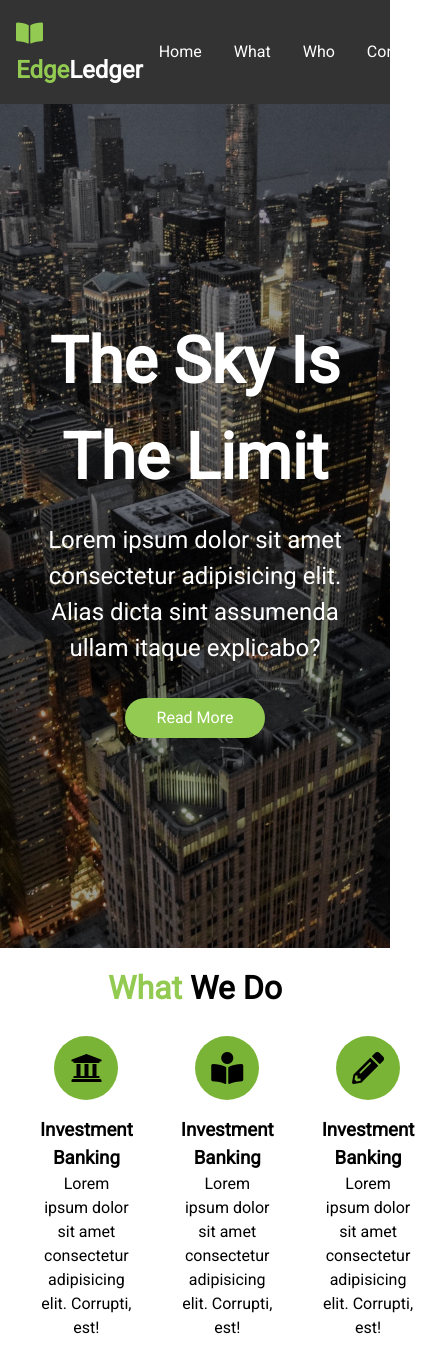
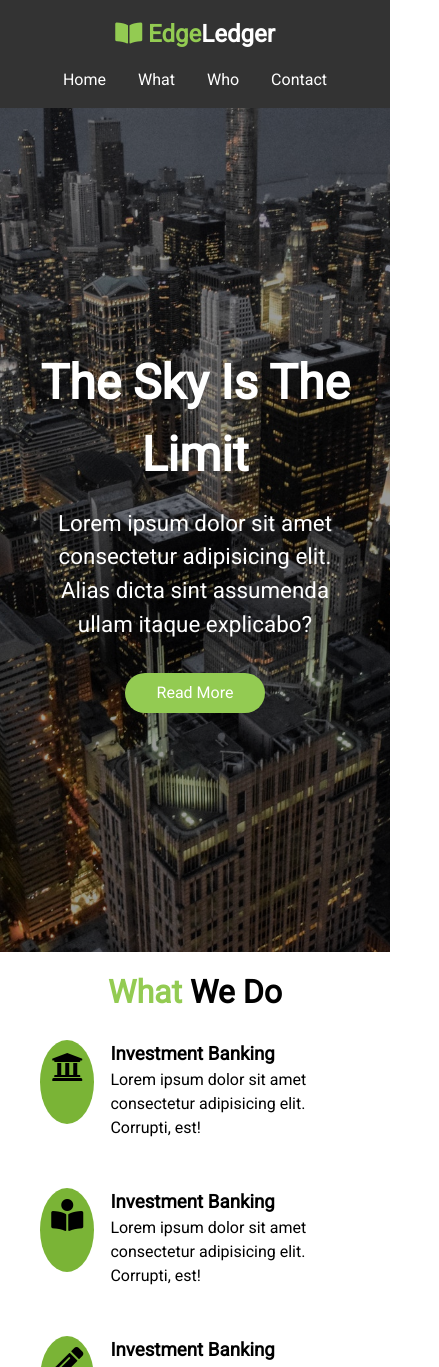
Before and after one commit to anuragarwalkar/business-website, a plain HTML site: page index.html in a window 390 px wide. Shown: the top 1367 px of the page, 439 px wide, since content can reach past the window. Drawn offline with nearby package versions, Linux system fonts and the light colour scheme; some packages are replaced by stand-ins of ours.

Commit message:
added media queries

```diff
--- a/css/mobile.css
+++ b/css/mobile.css
@@ -0,0 +1,61 @@
+#what .items {
+    display: block;
+}
+
+#what .items .item{
+    display: flex;
+    text-align: left;
+}
+
+#what .items .item i {
+    margin-right: 1rem;
+}
+
+@media (max-width:500px){
+
+#navbar{
+    flex-direction: column;
+    align-items: center;
+}
+
+#navbar ul{
+    margin-top: 1rem;
+}
+
+#showcase .showcase-content .l-heading{
+    font-size: 3rem;
+}
+
+.para{
+    font-size: 1.4rem;
+    margin-bottom: 2rem;
+}
+
+
+#who {
+    display: block;
+}
+
+#who .who-img{
+    display: none;
+}
+
+#contact{
+    display: block;
+}
+
+#contact .map {
+    height: 200px;
+}
+
+
+.item i{
+    background: #7ab436;
+    padding: 0.7rem;
+    border: none;
+    border-radius: 50%;
+    margin-bottom: 1rem;
+}
+
+
+}
--- a/css/style.css
+++ b/css/style.css
@@ -146,7 +146,7 @@ body{
 #who .who-text{
     padding: 2rem;
     color: #fff;
-    width: 200px;
+    /* width: 200px; */
     flex: 1;
 }
 
@@ -201,7 +201,7 @@ body{
 }
 
 #contact .map {
-    flex: 3;
+    flex: 1;
 }
 
 .btn-dark{
--- a/css/widescreen.css
+++ b/css/widescreen.css
@@ -0,0 +1,17 @@
+#what .items .item{
+    display: flex;
+}
+
+
+#what .items .item i {
+    align-self: center;
+    margin-right: 1rem;
+}
+
+#what .items .item div {
+    text-align: left;
+}
+
+#contact .map {
+    flex: 1.9;
+}
--- a/index.html
+++ b/index.html
@@ -7,9 +7,9 @@
     <link rel="stylesheet" href="https://use.fontawesome.com/releases/v5.7.2/css/all.css"
      integrity="sha384-fnmOCqbTlWIlj8LyTjo7mOUStjsKC4pOpQbqyi7RrhN7udi9RwhKkMHpvLbHG9Sr"
     crossorigin="anonymous">
+    <link rel="stylesheet" href="css/style.css">
     <link rel="stylesheet" media="screen and (max-width:768px)" href="css/mobile.css">
     <link rel="stylesheet" media="screen and (min-width:1100px)" href="css/widescreen.css">
-    <link rel="stylesheet" href="css/style.css">
     <title>Flex Website</title>
 </head>
 <body id="home">
```
Also changed, not shown: js/main.js (+0 -38 lines).
